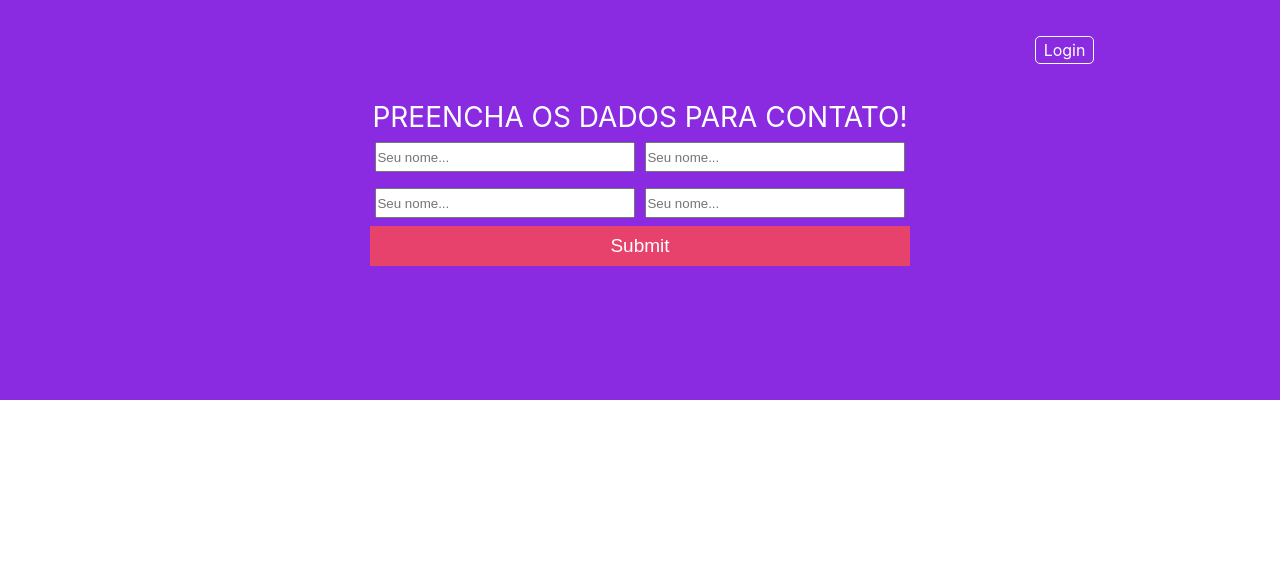
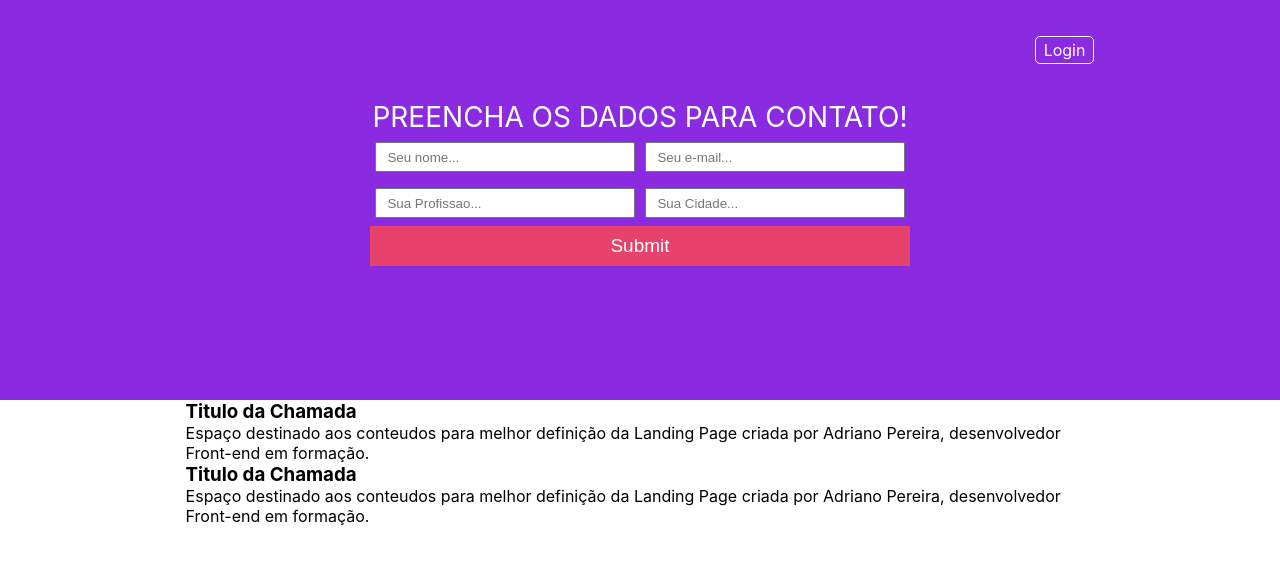
Before and after one commit to ADRIANOANIMUS/landingPage, a React (Create React App) app in the folder projeto/: page / in a window 1280 px wide. Shown: the top 564 px of the page. Built offline with nearby package versions, Linux system fonts and the light colour scheme.

Commit message:
Create single content

```diff
--- a/projeto/src/App.css
+++ b/projeto/src/App.css
@@ -75,6 +75,7 @@ margin: 8px 10px;
   width: 48%;
   height: 30px;
   margin: 8px 0px;
+  padding-left: 10px;
   }
 
   .items-form input[type=submit]{
--- a/projeto/src/App.js
+++ b/projeto/src/App.js
@@ -18,9 +18,9 @@ function App() {
             <form>
               <div className="items-form">
                 <input Placeholder="Seu nome..." type="text" />
-                <input Placeholder="Seu nome..." type="text" />
-                <input Placeholder="Seu nome..." type="text" />
-                <input Placeholder="Seu nome..." type="text" />
+                <input Placeholder="Seu e-mail..." type="text" />
+                <input Placeholder="Sua Profissao..." type="text" />
+                <input Placeholder="Sua Cidade..." type="text" />
                 <input type="submit" />
               </div>
 
@@ -31,6 +31,22 @@ function App() {
 
 
       </div>
+      <div className="conteudo">
+        <div className="center">
+          <div className="conteudo-single">
+            <h3>Titulo da Chamada</h3>
+            <p>Espaço destinado aos conteudos para melhor definição da Landing Page
+              criada por Adriano Pereira, desenvolvedor Front-end
+              em formação.</p>
+          </div>
+          <div className="conteudo-single">
+            <h3>Titulo da Chamada</h3>
+            <p>Espaço destinado aos conteudos para melhor definição da Landing Page
+              criada por Adriano Pereira, desenvolvedor Front-end
+              em formação.</p>
+          </div>
+        </div>
+      </div>
 
     </div>
   );
```
